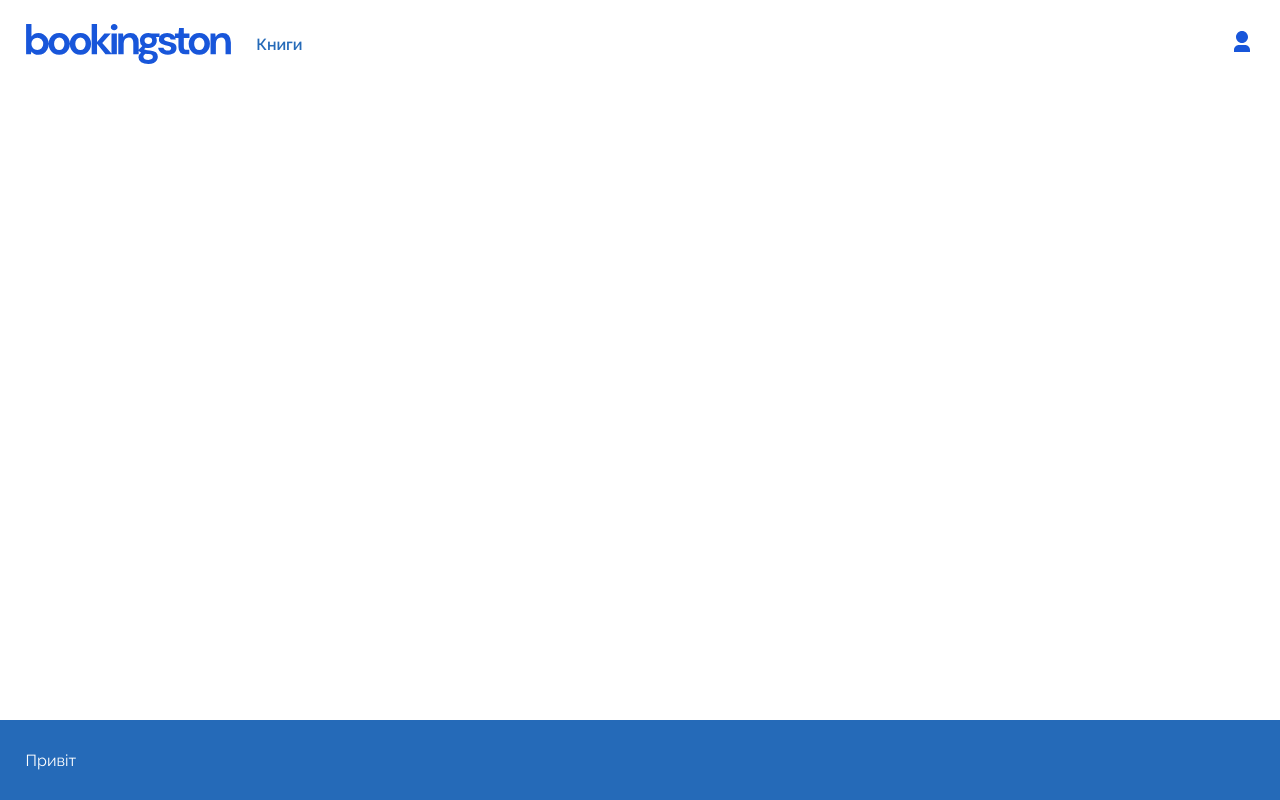
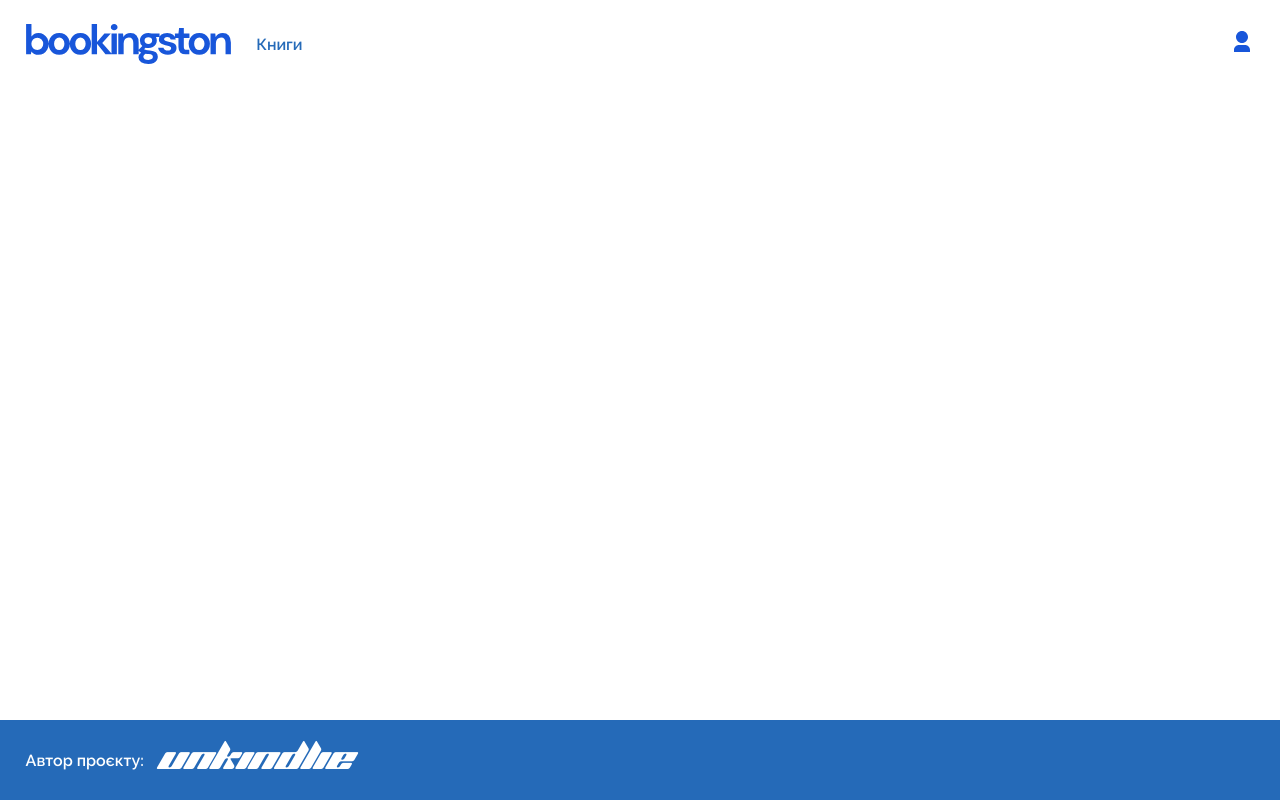
Before and after one commit to unkindlie/bookingston, a Next.js app in the folder client/: page / in a window 1280 px wide. Built offline with nearby package versions, Linux system fonts and the light colour scheme.

Commit message:
feat/fix: footer, code cleanup

```diff
--- a/client/src/app/globals.css
+++ b/client/src/app/globals.css
@@ -1,6 +1,6 @@
 @font-face {
-    font-family: 'DM Sans';
-    src: url('/fonts/DMSans-VariableFont_opsz,wght.ttf');
+    font-family: 'Planet Kosmos';
+    src: url('/fonts/planet_kosmos.ttf');
 }
 
 * {
--- a/client/src/components/common/container/Container.tsx
+++ b/client/src/components/common/container/Container.tsx
@@ -2,14 +2,12 @@ import { Footer } from "../footer/Footer";
 import { Header } from "../header/Header";
 import "./container.styles.css";
 
-const Container = ({ children }: { children: React.ReactNode }) => {
-    return (
+const Container = ({ children }: { children: React.ReactNode }) => (
     <div className="container">
         <Header />
         <div className="inner">{children}</div>
         <Footer />
     </div>
 );
-};
 
 export { Container };
--- a/client/src/components/common/footer/Footer.tsx
+++ b/client/src/components/common/footer/Footer.tsx
@@ -1,11 +1,10 @@
 import "./footer.styles.css";
 
-const Footer = () => {
-    return (
-        <footer>
-            <span>Привіт</span>
-        </footer>
-    );
-};
+const Footer = () => (
+    <footer>
+        <span>Автор проєкту: </span>
+        <span>unkindlie</span>
+    </footer>
+);
 
 export { Footer };
--- a/client/src/components/common/footer/footer.styles.css
+++ b/client/src/components/common/footer/footer.styles.css
@@ -8,4 +8,18 @@ footer {
     background-color: #256ab8;
 
     padding: 0 2vw;
+    gap: 0 1vw;
 }
+
+footer > span:nth-child(odd) {
+    font-weight: 600;
+}
+
+footer > span:nth-child(even) {
+    font-family: 'Planet Kosmos';
+    font-size: 2em;
+
+    padding-top: 0.5vw;
+
+    user-select: none;
+}
--- a/client/src/components/common/header/inner/HeaderLogo.tsx
+++ b/client/src/components/common/header/inner/HeaderLogo.tsx
@@ -1,8 +1,7 @@
 import Link from "next/link";
 import "./HeaderLogo.styles.css";
 
-const HeaderLogo = () => {
-    return (
+const HeaderLogo = () => (
     <Link href="/" className="logo-container">
         <svg
             className="svg-image"
@@ -20,6 +19,5 @@ const HeaderLogo = () => {
         </svg>
     </Link>
 );
-};
 
 export { HeaderLogo };
--- a/client/src/components/common/header/inner/HeaderNavLink.tsx
+++ b/client/src/components/common/header/inner/HeaderNavLink.tsx
@@ -7,8 +7,10 @@ type HeaderNavLinkProps = {
     href: string;
 };
 
-const HeaderNavLink = ({ text, href }: HeaderNavLinkProps) => {
-    return <Link className='nav-link' href={href}>{text}</Link>;
-};
+const HeaderNavLink = ({ text, href }: HeaderNavLinkProps) => (
+    <Link className="nav-link" href={href}>
+        {text}
+    </Link>
+);
 
 export { HeaderNavLink };
--- a/client/src/components/common/ui/modal/Modal.tsx
+++ b/client/src/components/common/ui/modal/Modal.tsx
@@ -2,8 +2,8 @@
 
 import { useCallback, MouseEvent } from "react";
 
+import { cnMerge } from "../../../../lib/clsx";
 import "./Modal.styles.css";
-import { cnMerge } from "../../../../lib/clsx";
 
 type TModalProps = Partial<{
     open: boolean;
```
Also changed, not shown: client/public/fonts/planet_kosmos.ttf (added). Lines whose indentation alone changed are shown as unchanged.
